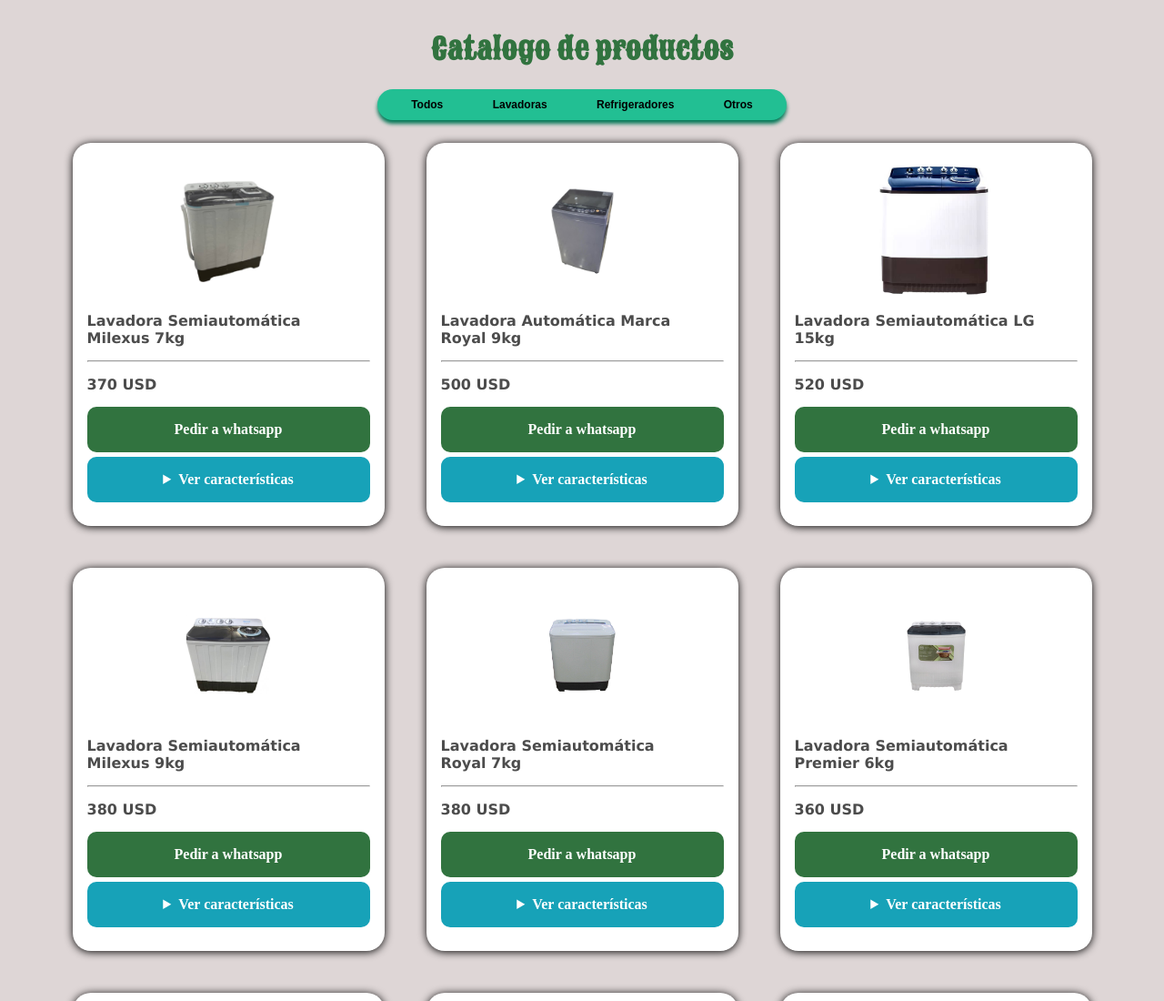
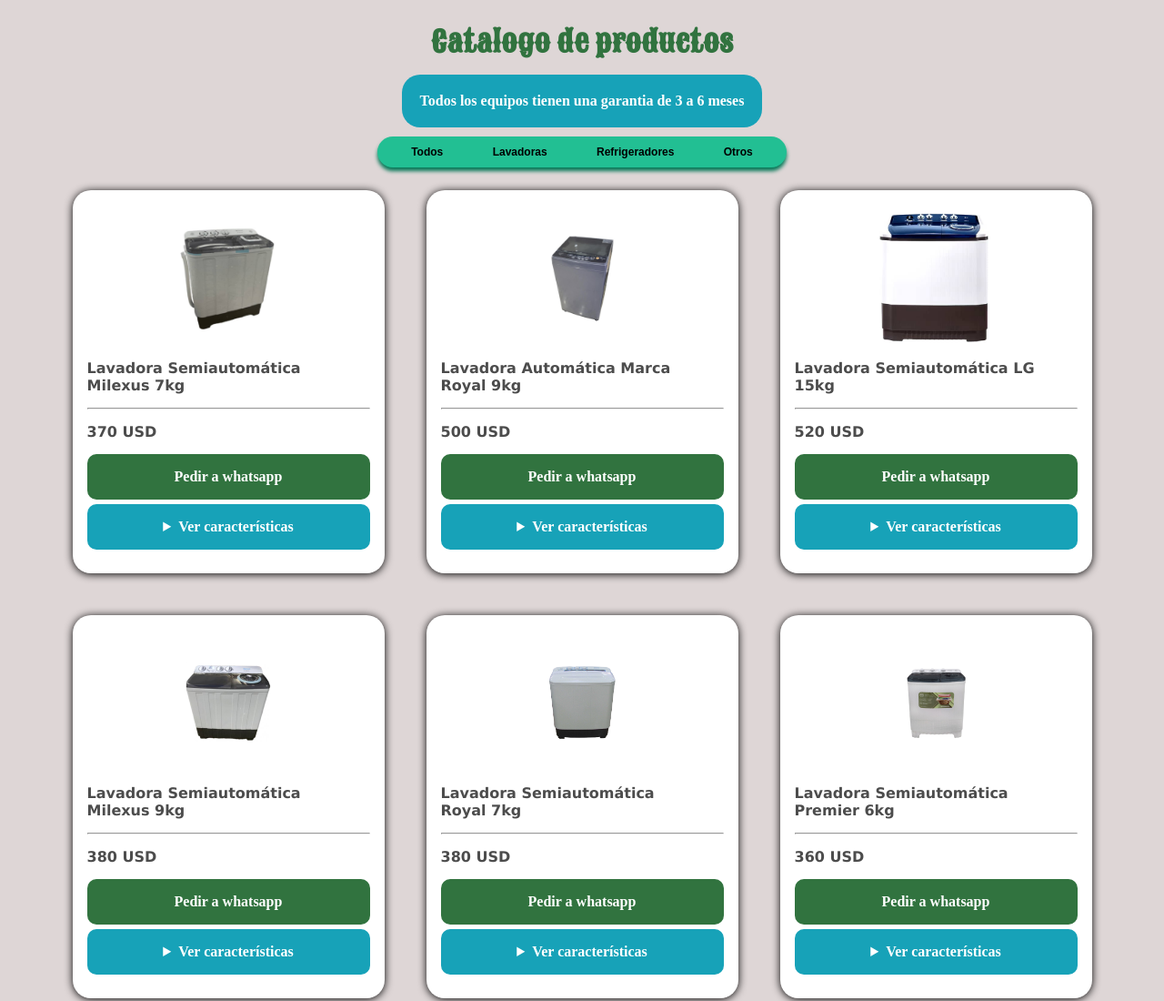
Before and after one commit to digitalcatalogosonline/catalogo, a website with bundled scripts: page index.html in a window 1280 px wide. Shown: the top 1100 px of the page at 91% size. Built offline with nearby package versions, Linux system fonts and the light colour scheme.

Commit message:
adding info

```diff
--- a/index.html
+++ b/index.html
@@ -9,6 +9,7 @@
   </head>
   <body>
     <h1>Catalogo de productos</h1>
+    <div class="garantia-contenedor"><p>Todos los equipos tienen una garantia de 3 a 6 meses</p></div>
     <div class="header">
       <ul>
         <li class="filtro-todos">Todos</li>
--- a/main.css
+++ b/main.css
@@ -17,9 +17,27 @@
 }
 h1 {
   text-align: center;
-  padding: 16px;
+  padding: 8px;
   font-family: sancreek;
   color: #31733f;
+}
+.garantia-contenedor {
+    padding: 5px;
+    display: flex;
+
+
+}
+.garantia-contenedor p {
+   margin: 0 auto;
+   font-size: 16px;
+   font-weight: 900;
+   background: #31733f;
+   padding: 20px;
+   border-radius: 20px;
+   background: rgb(23 162 184);
+   color: #ffffff;
+
+
 }
 .header {
     position: sticky;
--- a/manejador_de_filtros.js
+++ b/manejador_de_filtros.js
@@ -16,7 +16,7 @@
       <p>${producto.nombre}</p>
       <hr>
         <p>${producto.Precio}</p>
-            <div class="details-container"><div><a href="https://wa.me/59225043?text=hola me interesa comprar ${producto.nombre}(${producto.Precio})">Pedir a whatsapp</a></div><details><summary>Ver características</summary>${producto.características}</details>
+            <div class="details-container"><div><a href="https://wa.me/59225043?text=Hola me interesa comprar ${producto.nombre}(${producto.Precio})">Pedir a whatsapp</a></div><details><summary>Ver características</summary>${producto.características}</details>
       </div>
     </div>`;
   });
@@ -45,7 +45,7 @@
         <p>${producto.nombre}</p>
       <hr>
           <p>${producto.Precio}</p>
-      <div class="details-container"><div><a href="https://wa.me/59225043?text=hola me interesa comprar ${producto.nombre}(${producto.Precio})">Pedir a whatsapp</a></div><details><summary>Ver características</summary>${producto.características}</details>
+      <div class="details-container"><div><a href="https://wa.me/59225043?text=Hola me interesa comprar ${producto.nombre}(${producto.Precio})">Pedir a whatsapp</a></div><details><summary>Ver características</summary>${producto.características}</details>
         </div>
       </div>`;
       }
@@ -70,7 +70,7 @@
         <p>${producto.nombre}</p>
       <hr>
           <p>${producto.Precio}</p>
-      <div class="details-container"><div><a href="https://wa.me/59225043?text=hola me interesa comprar ${producto.nombre}(${producto.Precio})">Pedir a whatsapp</a></div><details><summary>Ver características</summary>${producto.características}</details>
+      <div class="details-container"><div><a href="https://wa.me/59225043?text=Hola me interesa comprar ${producto.nombre}(${producto.Precio})">Pedir a whatsapp</a></div><details><summary>Ver características</summary>${producto.características}</details>
         </div>
       </div>`;
       }
@@ -95,7 +95,7 @@
         <p>${producto.nombre}</p>
       <hr>
           <p>${producto.Precio}</p>
-      <div class="details-container"><div><a href="https://wa.me/59225043?text=hola me interesa comprar ${producto.nombre}(${producto.Precio})">Pedir a whatsapp</a></div><details><summary>Ver características</summary>${producto.características}</details>
+      <div class="details-container"><div><a href="https://wa.me/59225043?text=Hola me interesa comprar ${producto.nombre}(${producto.Precio})">Pedir a whatsapp</a></div><details><summary>Ver características</summary>${producto.características}</details>
         </div>
       </div>`;
       }
```
